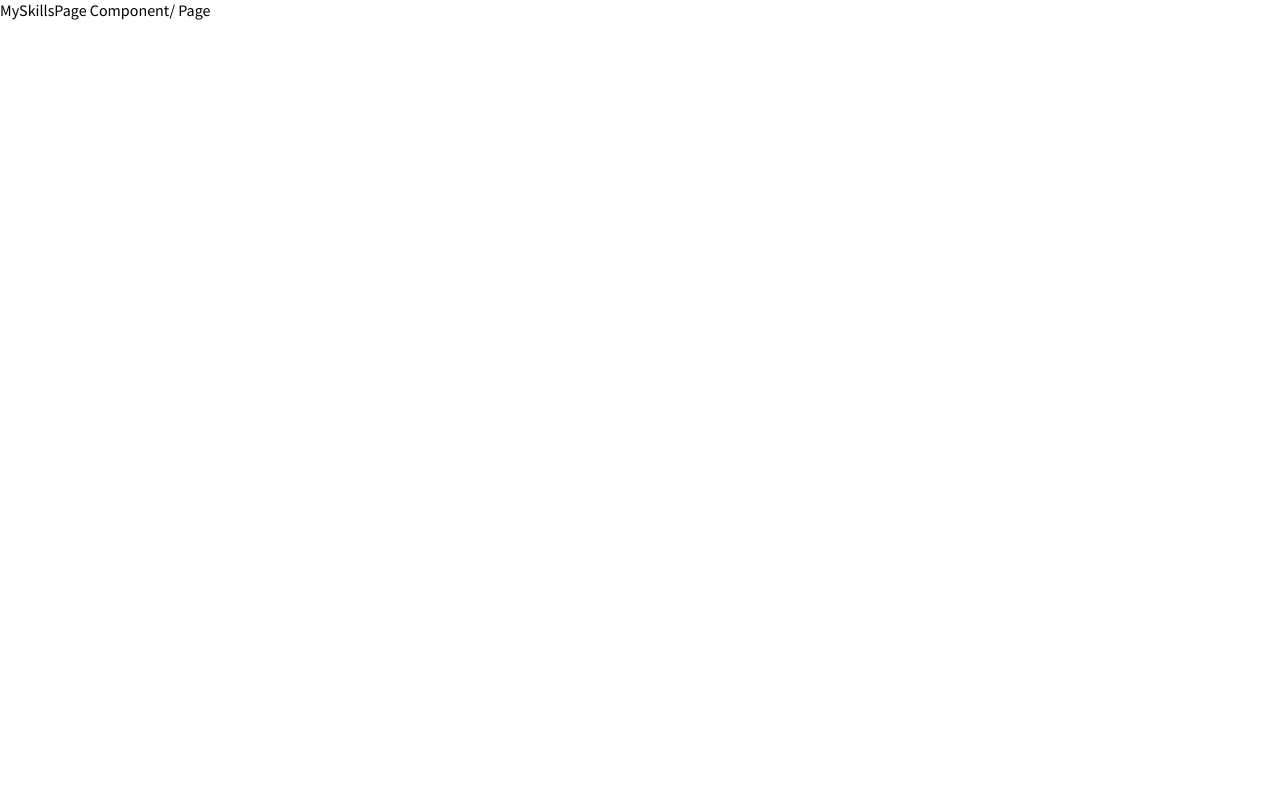
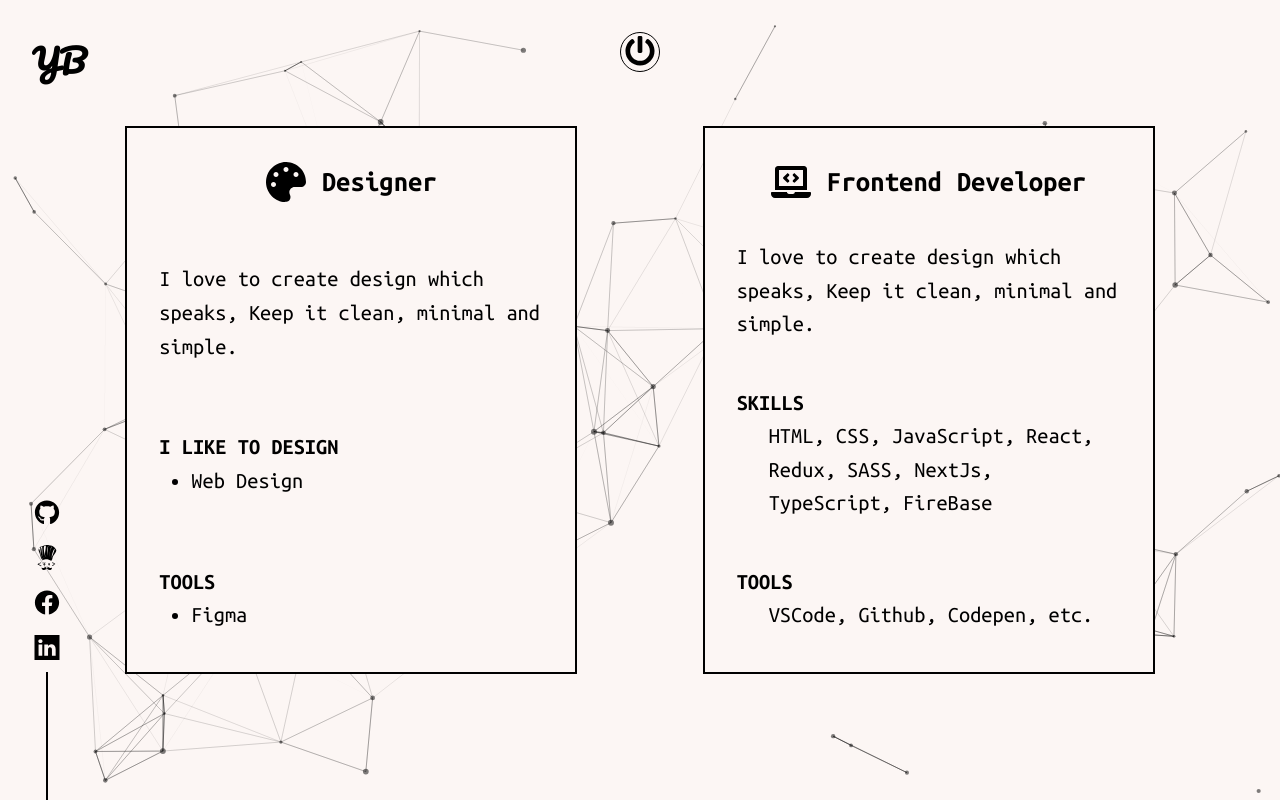
Before and after one commit to YaSh8202/Portfolio, a React (Create React App) app: page /skills in a window 1280 px wide. Built offline with nearby package versions, Linux system fonts and the light colour scheme.

Commit message:
About page and mySkill page added

```diff
--- a/src/components/AboutPage.js
+++ b/src/components/AboutPage.js
@@ -1,7 +1,95 @@
 import React from "react";
+import styled, { keyframes, ThemeProvider } from "styled-components";
+import { DarkTheme } from "./Themes";
+import LogoComponent from "../subComponents/LogoComponent";
+import SocialIcons from "../subComponents/SocialIcons";
+import PowerButton from "../subComponents/PowerButton";
+import ParticleComponent from "../subComponents/ParticleComponent";
 
-function AboutPage() {
-  return <div>AboutPage Component Page</div>;
+import astronaut from "../assets/Images/spaceman.png";
+
+const Box = styled.div`
+  background-color: ${(props) => props.theme.body};
+  width: 100vw;
+  height: 100vh;
+  position: relative;
+  overflow: hidden;
+`;
+
+const float = keyframes`
+0%{
+  transform: translateY(-10px);
 }
+50%{
+  transform: translateY(15px) translateX(15px);
+}
+100%{
+  transform: translateY(-10px);
+}
+`;
+
+const Spaceman = styled.div`
+  position: absolute;
+  top: 10%;
+  right: 5%;
+  width: 20vw;
+  animation: ${float} 4s ease infinite;
+
+  img {
+    width: 100%;
+    height: auto;
+  }
+`;
+
+const Main = styled.div`
+border: 2px solid ${props=>props.theme.text};
+color: ${props=> props.theme.text };
+padding: 2rem;
+width: 50vw;
+height: 60vh;
+
+z-index: 3;
+line-height: 1.5;
+display: flex;
+justify-content: center;
+align-items: center;
+font-size: calc(0.6rem + 1vw);
+backdrop-filter: blur(4px);
+
+position : absolute;
+left: calc(5rem + 5vw);
+top: 10rem;
+
+font-family: 'Ubuntu Mono', monospace;
+font-style: italic;
+`
+
+const AboutPage = () => {
+  return (
+    <ThemeProvider theme={DarkTheme}>
+      <Box>
+        <LogoComponent theme="dark" />
+        <SocialIcons theme="dark" />
+        <PowerButton theme="dark" />
+        <ParticleComponent />
+        <Spaceman>
+          <img src={astronaut} alt="spaceman" />
+        </Spaceman>
+        <Main>
+          I'm a front-end developer located in India. I love to create simple
+          yet beautiful websites with great user experience.
+          <br />
+          <br />
+          I'm interested in the whole frontend stack Like trying new things and
+          building great projects. I'm an independent freelancer and blogger. I
+          love to write blogs and read books.
+          <br />
+          <br />I believe everything is an Art when you put your consciousness
+          in it. You can connect with me via social links.
+        </Main>
+      </Box>
+    </ThemeProvider>
+  );
+};
 
 export default AboutPage;
--- a/src/components/MySkillsPage.js
+++ b/src/components/MySkillsPage.js
@@ -1,7 +1,131 @@
 import React from "react";
+import styled, { ThemeProvider } from "styled-components";
+import { lightTheme } from "./Themes";
+import { Design, Develope } from "./AllSvgs";
+import LogoComponent from "../subComponents/LogoComponent";
+import SocialIcons from "../subComponents/SocialIcons";
+import PowerButton from "../subComponents/PowerButton";
+import ParticleComponent from "../subComponents/ParticleComponent";
+
+const Box = styled.div`
+  background-color: ${(props) => props.theme.body};
+  width: 100vw;
+  height: 100vh;
+  position: relative;
+  display: flex;
+  justify-content: space-evenly;
+  align-items: center;
+`;
+
+const Main = styled.div`
+  border: 2px solid ${(props) => props.theme.text};
+  color: ${(props) => props.theme.text};
+  background-color: ${(props) => props.theme.body};
+  padding: 2rem;
+  width: 30vw;
+  height: 60vh;
+  z-index: 3;
+  line-height: 1.5;
+  cursor: pointer;
+
+  font-family: "Ubuntu Mono", monospace;
+  display: flex;
+  flex-direction: column;
+  justify-content: space-between;
+
+  &:hover {
+    color: ${(props) => props.theme.body};
+    background-color: ${(props) => props.theme.text};
+  }
+`;
+
+const Title = styled.h2`
+  display: flex;
+  justify-content: center;
+  align-items: center;
+  font-size: calc(1em + 1vw);
+  ${Main}:hover & {
+    & > * {
+      fill: ${(props) => props.theme.body};
+    }
+  }
+  & > *:first-child {
+    margin-right: 1rem;
+  }
+`;
+
+const Description = styled.div`
+  color: ${(props) => props.theme.text};
+  font-size: calc(0.6em + 1vw);
+  padding: 0.5rem 0;
+
+  ${Main}:hover & {
+      color: ${props=>props.theme.body};
+  }
+
+  strong {
+    margin-bottom: 1rem;
+    text-transform: uppercase;
+  }
+  ul,
+  p {
+    margin-left: 2rem;
+  }
+
+`;
 
 const MySkillsPage = () => {
-  return <div>MySkillsPage Component/ Page</div>;
+  return (
+    <ThemeProvider theme={lightTheme}>
+      <Box>
+        <LogoComponent theme="light" />
+        <SocialIcons theme="light" />
+        <PowerButton theme="light" />
+        <ParticleComponent theme="light" />
+        <Main>
+          <Title>
+            <Design width={40} height={40} /> Designer
+          </Title>
+          <Description>
+            I love to create design which speaks, Keep it clean, minimal and
+            simple.
+          </Description>
+          <Description>
+            <strong>I like to Design</strong>
+            <ul>
+              <li>Web Design</li>
+            </ul>
+          </Description>
+          <Description>
+            <strong>Tools</strong>
+            <ul>
+              <li>Figma</li>
+            </ul>
+          </Description>
+        </Main>
+        <Main>
+          <Title>
+            <Develope width={40} height={40} /> Frontend Developer
+          </Title>
+          <Description>
+            I love to create design which speaks, Keep it clean, minimal and
+            simple.
+          </Description>
+          <Description>
+            <strong>Skills</strong>
+            <p>
+              HTML, CSS, JavaScript, React, Redux, SASS, NextJs, TypeScript,
+              FireBase
+            </p>
+          </Description>
+          <Description>
+            <strong>Tools</strong>
+            <p>VSCode, Github, Codepen, etc.</p>
+          </Description>
+        </Main>
+      </Box>
+    </ThemeProvider>
+  );
 };
 
 export default MySkillsPage;
--- /dev/null
+++ b/src/subComponents/ParticleComponent.js
@@ -0,0 +1,50 @@
+import React from "react";
+import styled from "styled-components";
+import Particles from "react-tsparticles";
+import { loadFull } from "tsparticles";
+
+//particle config files
+import configDark from "../config/particlesjs-config.json";
+import configLight from "../config/particlesjs-config-light.json";
+
+const Box = styled.div`
+  position: absolute;
+  top: 0;
+  right: 0;
+  left: 0;
+  bottom: 0;
+  z-index: 0;
+`;
+
+const ParticleComponent = (props) => {
+
+  const particlesInit = async (main) => {
+    console.log(main);
+
+    // you can initialize the tsParticles instance (main) here, adding custom shapes or presets
+    // this loads the tsparticles package bundle, it's the easiest method for getting everything ready
+    // starting from v2 you can add only the features you need reducing the bundle size
+    await loadFull(main);
+  };
+
+  const particlesLoaded = (container) => {
+    console.log(container);
+  };
+
+  return (
+    <Box>
+      <Particles
+      id="tsparticles"
+      init={particlesInit}
+      loaded={particlesLoaded}
+      options={props.theme === "light" ? configLight : configDark}
+    />
+      {/* <Particles
+        style={{ position: "absolute", top: 0 }}
+        options={props.theme === "light" ? configLight : configDark}
+      /> */}
+    </Box>
+  );
+};
+
+export default ParticleComponent;
```
